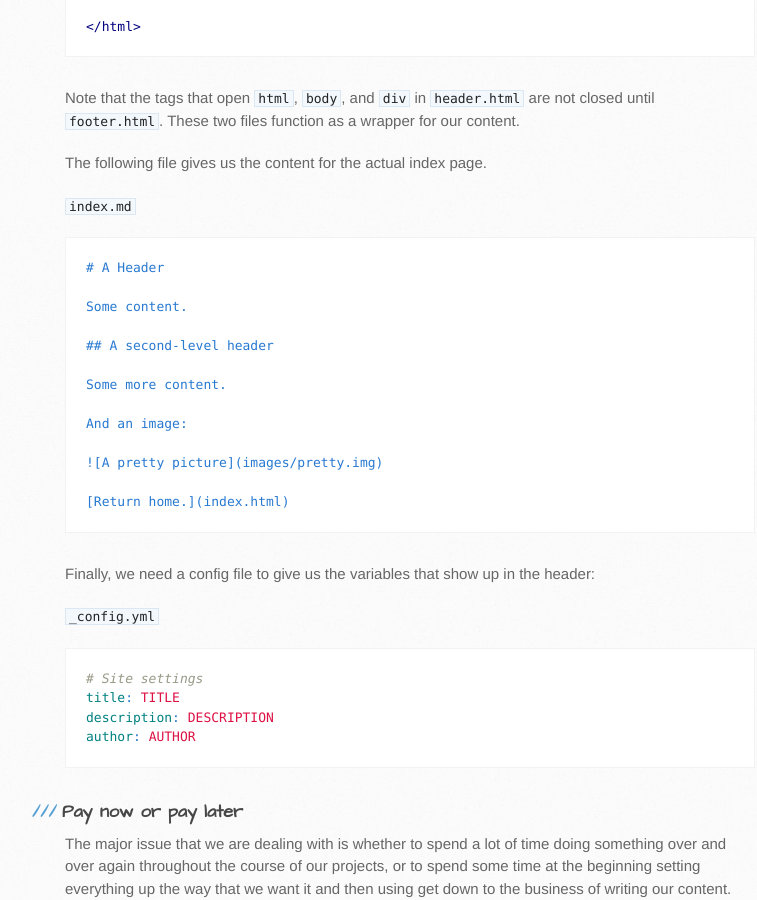
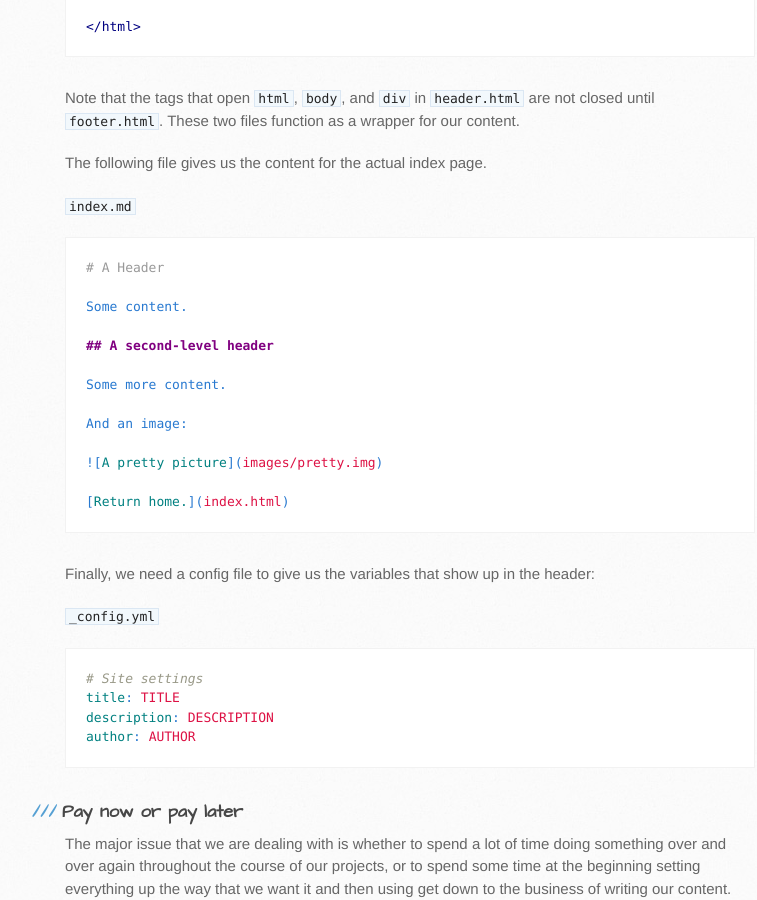
Before and after one commit to tylerpcarter/inls161, a Jekyll site: the page built from schedule/dynamic.md, in a window 1280 px wide and 900 px high, scrolled down 3021 px. Shown: the whole window, without its empty margins (105-862 px from the left). Built offline with Jekyll 4.4.1, drawn with Linux system fonts in a browser that asks for light colours; Markdown is read by kramdown in place of the engine named in the settings.

Commit message:
change code block

````diff
--- a/_config.yml
+++ b/_config.yml
@@ -31,5 +31,5 @@ credits: This page was generated by <a href="https://pages.github.com">GitHub Pa
 #markdown: kramdown
 markdown: redcarpet
 redcarpet:
-  extensions: ["no_intra_emphasis", "fenced_code_blocks", "autolink", "tables", "with_toc_data"]
+  extensions: ["hard_wrap", "no_intra_emphasis", "fenced_code_blocks", "autolink", "tables", "with_toc_data", "strikethrough", "superscript"]
 permalink: pretty
--- a/schedule/dynamic.md
+++ b/schedule/dynamic.md
@@ -143,7 +143,7 @@ The following file gives us the content for the actual index page.
 
 `index.md`
 
-```
+```md
 # A Header
 
 Some content.
````
